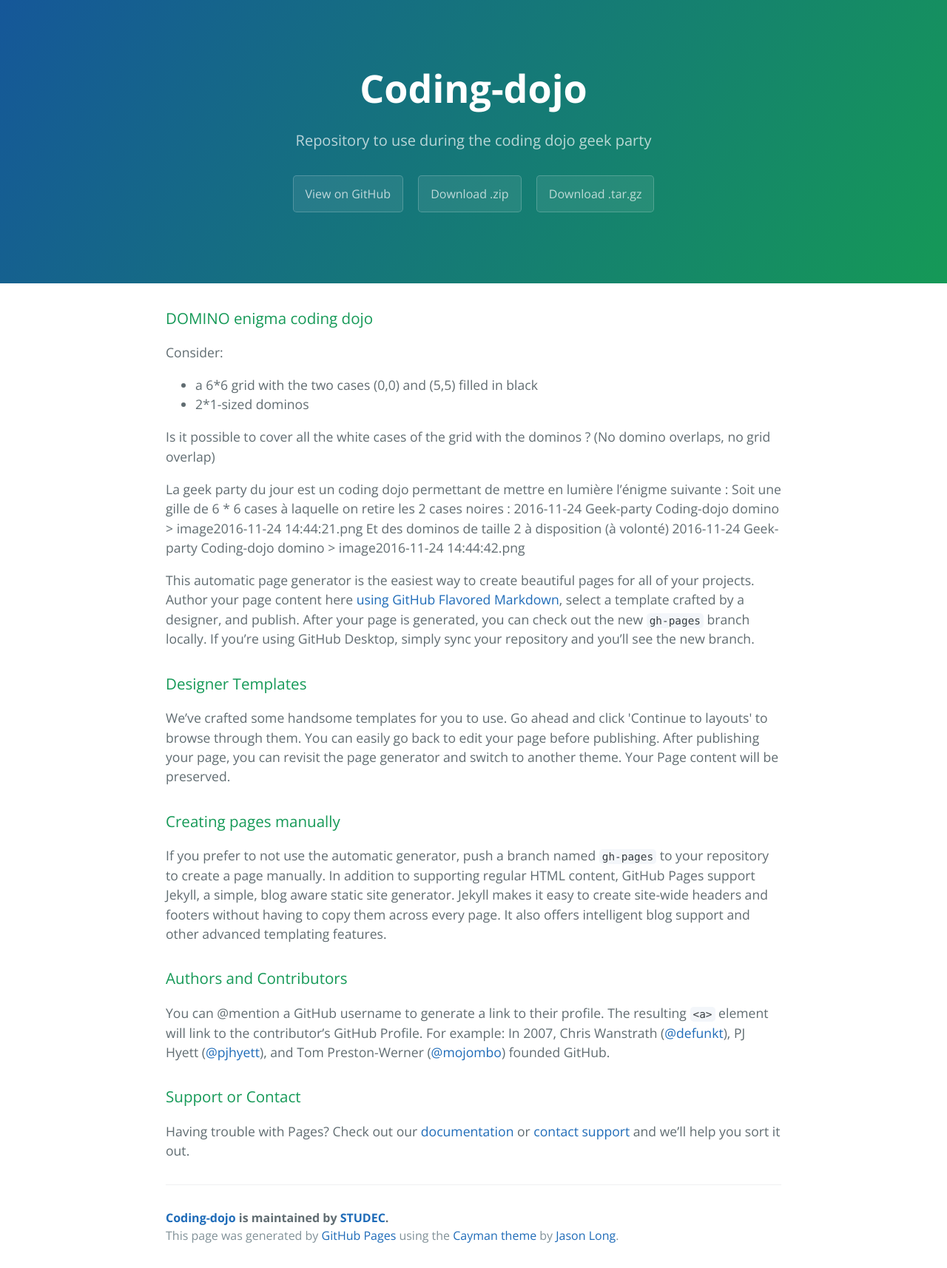
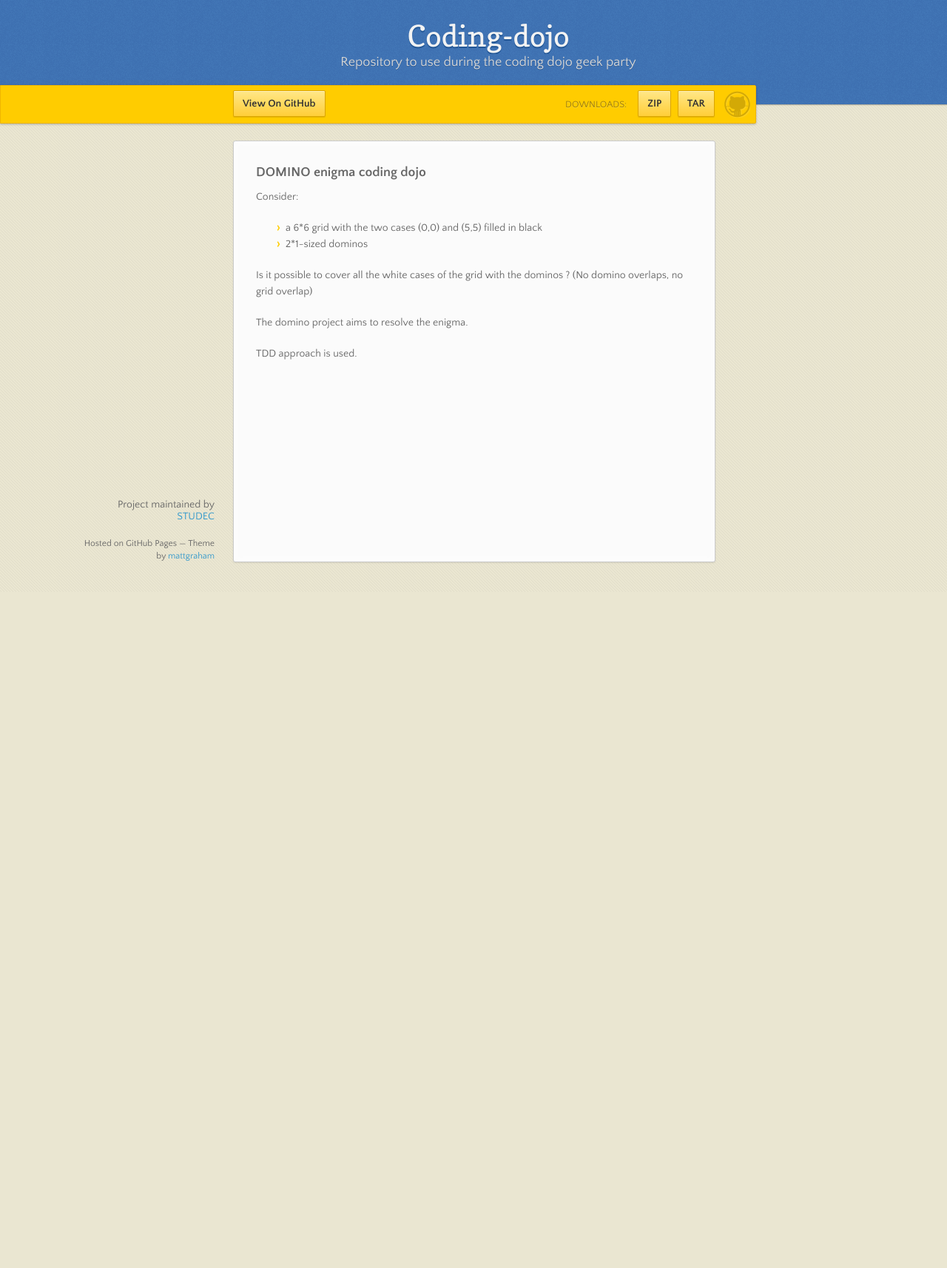
Before and after one commit to STUDEC/coding-dojo, a plain HTML site: page index.html in a window 1280 px wide. Shown: the whole page at 74% size. After the commit the page ends 800 px from the top, so only its background shows below. Drawn offline with nearby package versions, Linux system fonts and the light colour scheme.

```diff
--- a/index.html
+++ b/index.html
@@ -1,25 +1,45 @@
-<!DOCTYPE html>
-<html lang="en-us">
+<!doctype html>
+<html>
   <head>
-    <meta charset="UTF-8">
+    <meta charset="utf-8">
+    <meta http-equiv="X-UA-Compatible" content="chrome=1">
     <title>Coding-dojo by STUDEC</title>
-    <meta name="viewport" content="width=device-width, initial-scale=1">
-    <link rel="stylesheet" type="text/css" href="stylesheets/normalize.css" media="screen">
-    <link href='https://fonts.googleapis.com/css?family=Open+Sans:400,700' rel='stylesheet' type='text/css'>
-    <link rel="stylesheet" type="text/css" href="stylesheets/stylesheet.css" media="screen">
-    <link rel="stylesheet" type="text/css" href="stylesheets/github-light.css" media="screen">
+    <link rel="stylesheet" href="stylesheets/styles.css">
+    <link rel="stylesheet" href="stylesheets/github-dark.css">
+    <script src="https://ajax.googleapis.com/ajax/libs/jquery/1.7.1/jquery.min.js"></script>
+    <script src="javascripts/main.js"></script>
+    <!--[if lt IE 9]>
+      <script src="//html5shiv.googlecode.com/svn/trunk/html5.js"></script>
+    <![endif]-->
+    <meta name="viewport" content="width=device-width, initial-scale=1, user-scalable=no">
+
   </head>
   <body>
-    <section class="page-header">
-      <h1 class="project-name">Coding-dojo</h1>
-      <h2 class="project-tagline">Repository to use during the coding dojo geek party</h2>
-      <a href="https://github.com/STUDEC/coding-dojo" class="btn">View on GitHub</a>
-      <a href="https://github.com/STUDEC/coding-dojo/zipball/master" class="btn">Download .zip</a>
-      <a href="https://github.com/STUDEC/coding-dojo/tarball/master" class="btn">Download .tar.gz</a>
-    </section>
 
-    <section class="main-content">
-      <h3>
+      <header>
+        <h1>Coding-dojo</h1>
+        <p>Repository to use during the coding dojo geek party</p>
+      </header>
+
+      <div id="banner">
+        <span id="logo"></span>
+
+        <a href="https://github.com/STUDEC/coding-dojo" class="button fork"><strong>View On GitHub</strong></a>
+        <div class="downloads">
+          <span>Downloads:</span>
+          <ul>
+            <li><a href="https://github.com/STUDEC/coding-dojo/zipball/master" class="button">ZIP</a></li>
+            <li><a href="https://github.com/STUDEC/coding-dojo/tarball/master" class="button">TAR</a></li>
+          </ul>
+        </div>
+      </div><!-- end banner -->
+
+    <div class="wrapper">
+      <nav>
+        <ul></ul>
+      </nav>
+      <section>
+        <h3>
 <a id="domino-enigma-coding-dojo" class="anchor" href="#domino-enigma-coding-dojo" aria-hidden="true"><span aria-hidden="true" class="octicon octicon-link"></span></a>DOMINO enigma coding dojo</h3>
 
 <p>Consider: </p>
@@ -31,42 +51,16 @@
 
 <p>Is it possible to cover all the white cases of the grid with the dominos ? (No domino overlaps, no grid overlap)</p>
 
-<p>La geek party du jour est un coding dojo permettant de mettre en lumière l’énigme suivante :
-Soit une gille de 6 * 6 cases à laquelle on retire les 2 cases noires :
-2016-11-24 Geek-party Coding-dojo domino &gt; image2016-11-24 14:44:21.png
-Et des dominos de taille 2 à disposition (à volonté)
-2016-11-24 Geek-party Coding-dojo domino &gt; image2016-11-24 14:44:42.png</p>
+<p>The domino project aims to resolve the enigma.</p>
 
-<p>This automatic page generator is the easiest way to create beautiful pages for all of your projects. Author your page content here <a href="https://guides.github.com/features/mastering-markdown/">using GitHub Flavored Markdown</a>, select a template crafted by a designer, and publish. After your page is generated, you can check out the new <code>gh-pages</code> branch locally. If you’re using GitHub Desktop, simply sync your repository and you’ll see the new branch.</p>
-
-<h3>
-<a id="designer-templates" class="anchor" href="#designer-templates" aria-hidden="true"><span aria-hidden="true" class="octicon octicon-link"></span></a>Designer Templates</h3>
-
-<p>We’ve crafted some handsome templates for you to use. Go ahead and click 'Continue to layouts' to browse through them. You can easily go back to edit your page before publishing. After publishing your page, you can revisit the page generator and switch to another theme. Your Page content will be preserved.</p>
-
-<h3>
-<a id="creating-pages-manually" class="anchor" href="#creating-pages-manually" aria-hidden="true"><span aria-hidden="true" class="octicon octicon-link"></span></a>Creating pages manually</h3>
-
-<p>If you prefer to not use the automatic generator, push a branch named <code>gh-pages</code> to your repository to create a page manually. In addition to supporting regular HTML content, GitHub Pages support Jekyll, a simple, blog aware static site generator. Jekyll makes it easy to create site-wide headers and footers without having to copy them across every page. It also offers intelligent blog support and other advanced templating features.</p>
-
-<h3>
-<a id="authors-and-contributors" class="anchor" href="#authors-and-contributors" aria-hidden="true"><span aria-hidden="true" class="octicon octicon-link"></span></a>Authors and Contributors</h3>
-
-<p>You can @mention a GitHub username to generate a link to their profile. The resulting <code>&lt;a&gt;</code> element will link to the contributor’s GitHub Profile. For example: In 2007, Chris Wanstrath (<a href="https://github.com/defunkt" class="user-mention">@defunkt</a>), PJ Hyett (<a href="https://github.com/pjhyett" class="user-mention">@pjhyett</a>), and Tom Preston-Werner (<a href="https://github.com/mojombo" class="user-mention">@mojombo</a>) founded GitHub.</p>
-
-<h3>
-<a id="support-or-contact" class="anchor" href="#support-or-contact" aria-hidden="true"><span aria-hidden="true" class="octicon octicon-link"></span></a>Support or Contact</h3>
-
-<p>Having trouble with Pages? Check out our <a href="https://help.github.com/pages">documentation</a> or <a href="https://github.com/contact">contact support</a> and we’ll help you sort it out.</p>
-
-      <footer class="site-footer">
-        <span class="site-footer-owner"><a href="https://github.com/STUDEC/coding-dojo">Coding-dojo</a> is maintained by <a href="https://github.com/STUDEC">STUDEC</a>.</span>
-
-        <span class="site-footer-credits">This page was generated by <a href="https://pages.github.com">GitHub Pages</a> using the <a href="https://github.com/jasonlong/cayman-theme">Cayman theme</a> by <a href="https://twitter.com/jasonlong">Jason Long</a>.</span>
+<p>TDD approach is used.</p>
+      </section>
+      <footer>
+        <p>Project maintained by <a href="https://github.com/STUDEC">STUDEC</a></p>
+        <p><small>Hosted on GitHub Pages &mdash; Theme by <a href="https://twitter.com/michigangraham">mattgraham</a></small></p>
       </footer>
-
-    </section>
-
+    </div>
+    <!--[if !IE]><script>fixScale(document);</script><![endif]-->
 
   </body>
 </html>
```
Also changed, not shown: params.json (+1 -1 lines), stylesheets/normalize.css.
